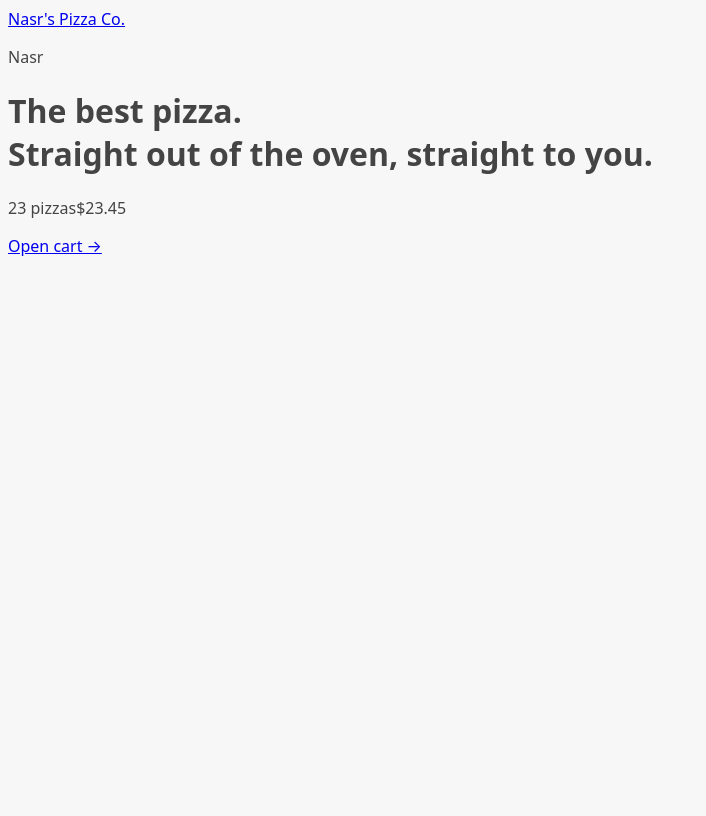
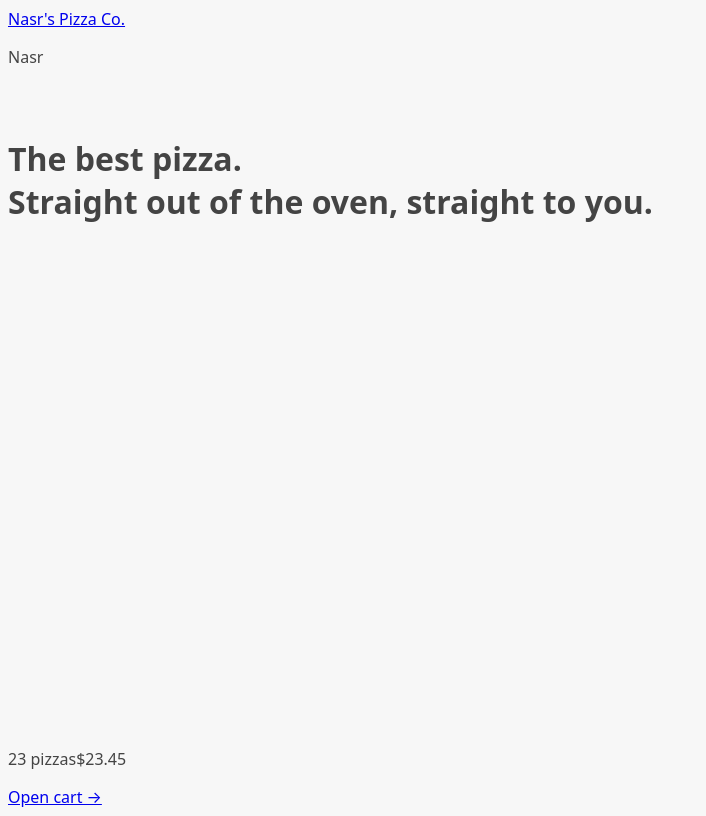
Before and after one commit to hansolo-N/fast-Pizza, a React (Vite) app: page / in a window 1280 px wide. Shown: the whole page, without its empty margins (0-706 px from the left). Built offline with nearby package versions, Linux system fonts and the light colour scheme.

Commit message:
added loading component for fetching data

```diff
--- a/src/features/menu/Menu.jsx
+++ b/src/features/menu/Menu.jsx
@@ -5,7 +5,7 @@
 function Menu() {
 
   const menu = useLoaderData()
-  console.log(menu)
+
 
   return <ul>{menu.map(pizza=><MenuItem pizza={pizza} key={pizza.id}/>)}</ul>;
 }
--- a/src/features/ui/AppLayout.jsx
+++ b/src/features/ui/AppLayout.jsx
@@ -1,16 +1,22 @@
 import React from 'react'
 import Header from './Header'
 import CartOverview from '../cart/CartOverview'
-import { Outlet } from 'react-router-dom'
+import { Outlet, useNavigation } from 'react-router-dom'
+import Loader from './Loader'
 
 function AppLayout() {
+
+    const navigation = useNavigation()
+    const isLoading = navigation.state ==='loading'
   return (
-    <div>
-    <Header/>
-    <main>
-        <Outlet/>
-    </main>
-    <CartOverview/>
+
+    <div className='layout'>
+        {isLoading && <Loader/>}
+        <Header/>
+        <main>
+            <Outlet/>
+        </main>
+        <CartOverview/>
     </div>
 
   )
--- /dev/null
+++ b/src/features/ui/Loader.jsx
@@ -0,0 +1,9 @@
+import React from 'react'
+
+function Loader() {
+  return (
+    <div className='loader'>Loader</div>
+  )
+}
+
+export default Loader
```
